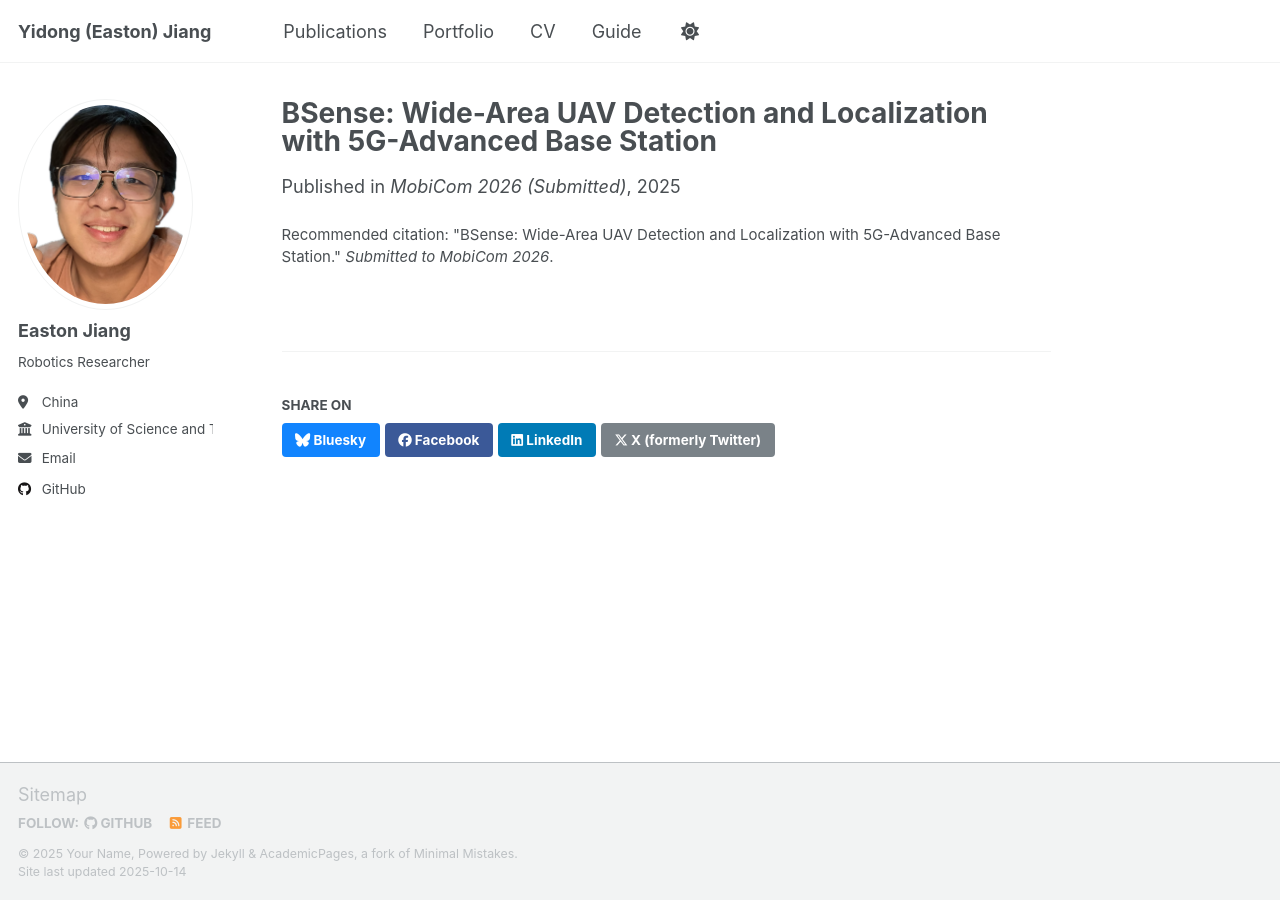
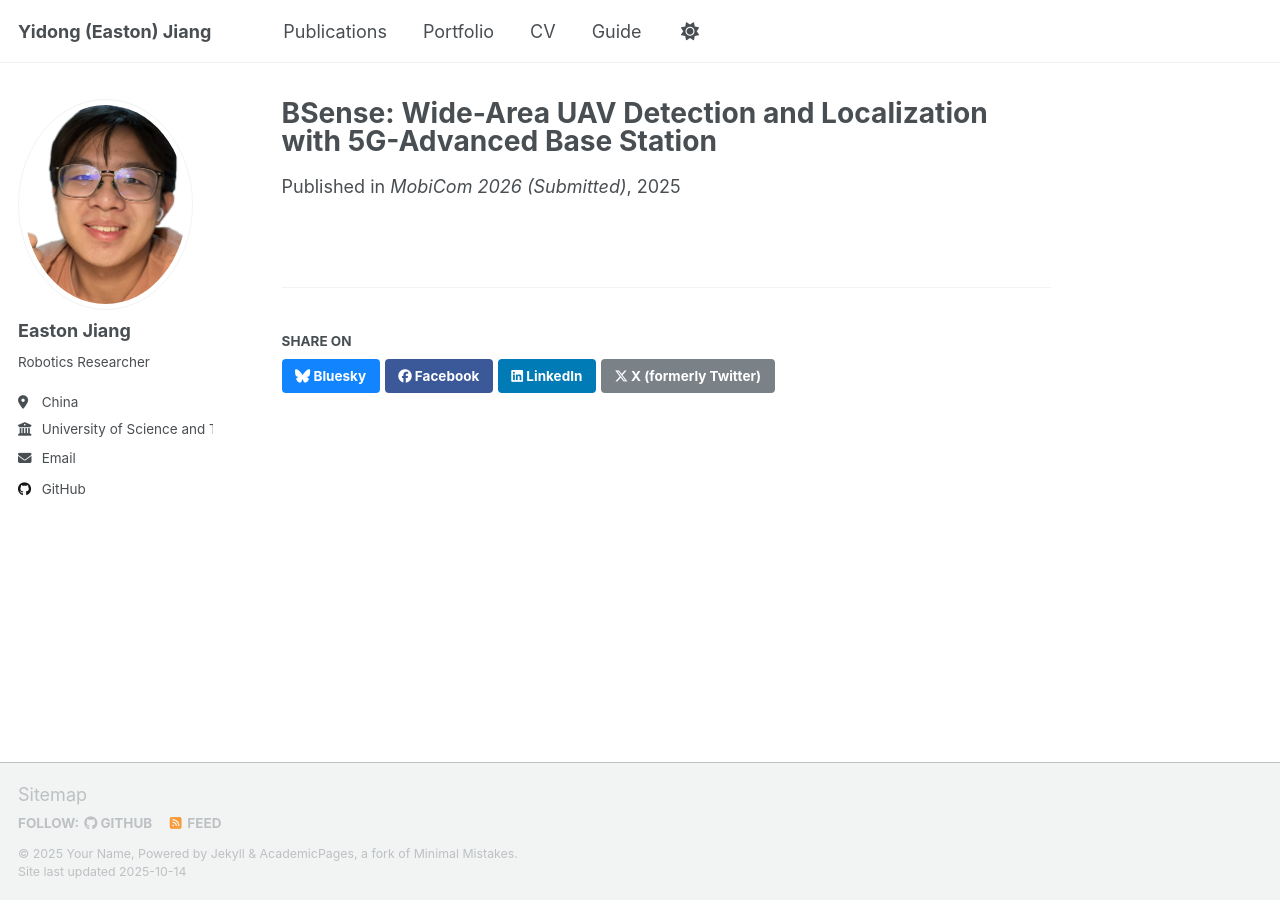
Before and after one commit to 1EastonJ/1eastonj, a Jekyll site: the page built from _publications/2009-10-01-paper-title-number-1.md, in a window 1280 px wide. Built offline with Jekyll 4.4.1, drawn with Linux system fonts in a browser that asks for light colours; a script that is not in the unit is left out.

Commit message:
Update 2009-10-01-paper-title-number-1.md

```diff
--- a/_publications/2009-10-01-paper-title-number-1.md
+++ b/_publications/2009-10-01-paper-title-number-1.md
@@ -1,7 +1,7 @@
 ---
 title: "BSense: Wide-Area UAV Detection and Localization with 5G-Advanced Base Station"
+collection: publications
 date: 2025-09-04
 venue: "MobiCom 2026 (Submitted)"
 excerpt: "Under review. UAV detection and localization using 5G-Advanced base stations and IMM-UKF tracking."
-citation: '"BSense: Wide-Area UAV Detection and Localization with 5G-Advanced Base Station." <i>Submitted to MobiCom 2026</i>.'
 ---
```
